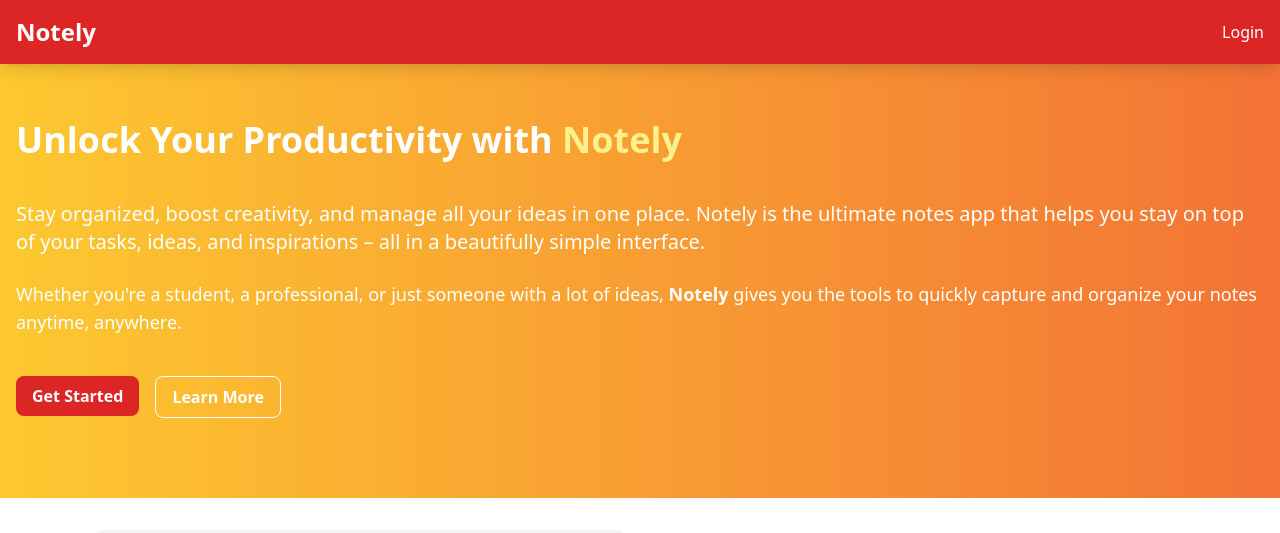
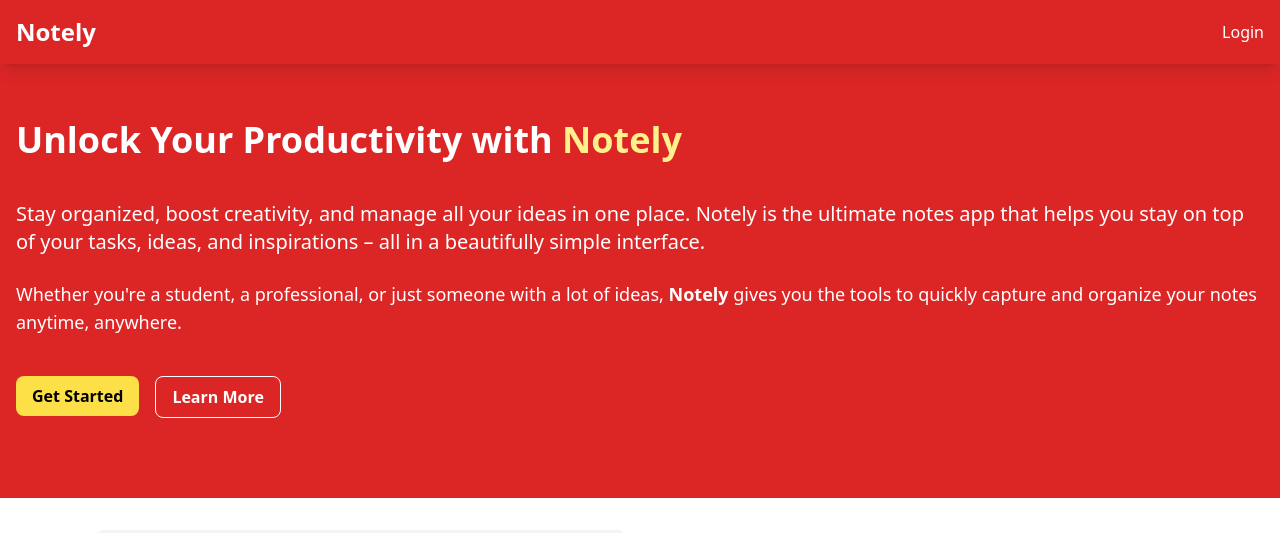
Before and after one commit to VishalKumar1902/NotesApp, a React (Vite) app in the folder client/: page / in a window 1280 px wide. Shown: the top 533 px of the page. Built offline with nearby package versions, Linux system fonts and the light colour scheme; grey boxes are pictures that could not be loaded.

Commit message:
Update Home.jsx

```diff
--- a/client/src/components/Home.jsx
+++ b/client/src/components/Home.jsx
@@ -12,7 +12,7 @@ const Home = () => {
   const { isAuthenticated } = useAuth();
   return (
     <div>
-      <section className="bg-gradient-to-r from-customGradientStart to-customGradientEnd mt-10 py-20">
+      <section className="bg-red-600 mt-10 py-20">
         <div className="container mx-auto px-4 flex flex-col  md:w-6xl ">
           <h1 className="text-4xl text-white pb-6 font-semibold">
             Unlock Your Productivity with
@@ -32,14 +32,17 @@ const Home = () => {
           <div className=" flex space-x-4 pt-4">
             {!isAuthenticated && (
               <a href="#signup">
-                <button className="bg-red-600 text-white font-bold py-2 px-4 rounded-lg hover:bg-yellow-300 hover:text-black transition duration-300 ">
+                <button
+                  className="bg-yellow-300 text-black
+                 font-bold py-2 px-4 rounded-lg hover:opacity-95 transition duration-300 "
+                >
                   Get Started{" "}
                 </button>
               </a>
             )}
 
             <a href="#learn-more">
-              <button className="bg-transparent border border-white font-bold py-2 px-4 text-white rounded-lg hove:bg-white hover:text-gray-100 transition duration-300">
+              <button className="bg-transparent border border-white font-bold py-2 px-4 text-white rounded-lg hover:bg-white hover:text-black transition duration-300">
                 Learn More
               </button>
             </a>
```
